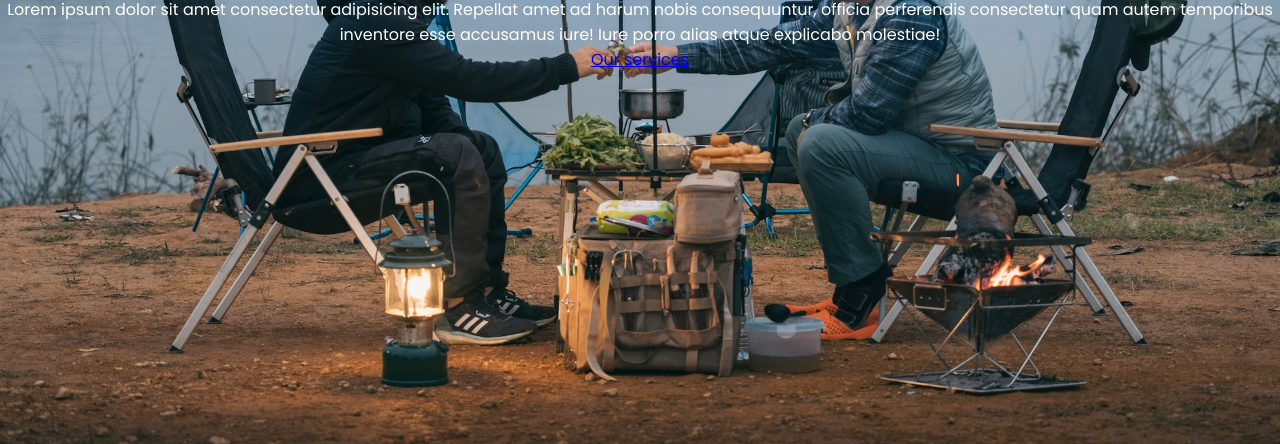
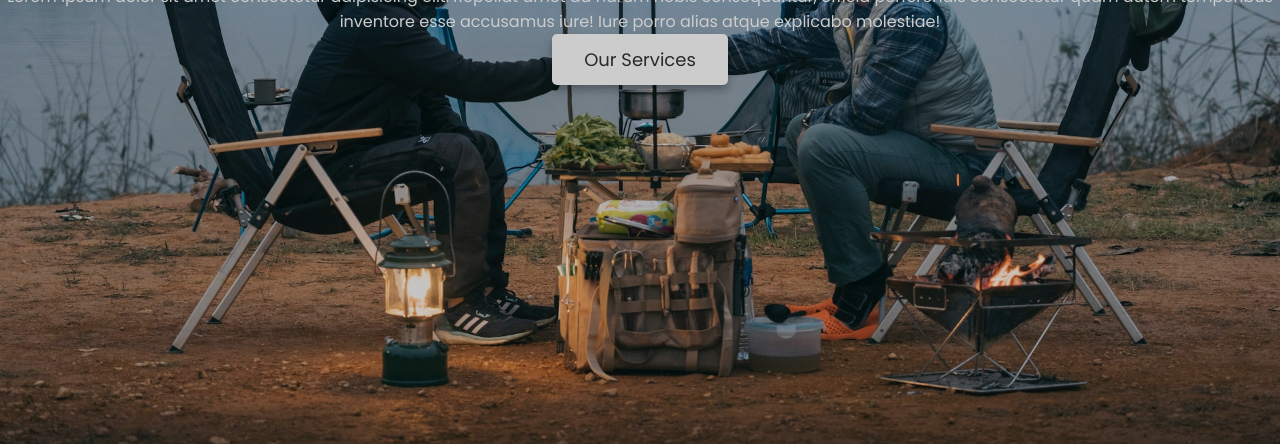
Before and after one commit to aryanpanchal09/Frontend-projects, a plain HTML site: page Statis Website/index.html in a window 1280 px wide. Shown: the part 356-800 px from the top of the page. Drawn offline with Linux system fonts and the light colour scheme.

Commit message:
branches created and hover effect added

```diff
--- a/Statis Website/style.css
+++ b/Statis Website/style.css
@@ -42,8 +42,10 @@ header {
 }
 .navbar a:hover {
   color: #ddd;
+  cursor: pointer;
 }
 
+/* Homepage */
 .homepage {
   position: relative;
   height: 100vh;
@@ -51,6 +53,16 @@ header {
   background: url("images/home-bg.jpg");
   background-position: center;
   background-size: cover;
+}
+.homepage::before {
+  content: "";
+  position: absolute;
+  height: 100%;
+  width: 100%;
+  top: 0;
+  left: 0;
+  background: rgba(0, 0, 0, 0.2);
+  pointer-events: none;
 }
 .homepage .content {
   height: 85%;
@@ -66,3 +78,20 @@ header {
   font-weight: 700;
   margin-bottom: 10px;
 }
+.homepage a {
+  color: #333;
+  text-decoration: none;
+  background: #fff;
+  padding: 10px 30px;
+  border-radius: 5px;
+  border: 2px solid #fff;
+  box-shadow: rgba(0, 0, 0, 0.3) 0 5px 10px;
+  font-size: 18px;
+  transition: color 0.3s;
+  text-transform: capitalize;
+}
+.homepage a:hover {
+  color: #fff;
+  background: rgba(255, 255, 255, 0.3);
+  cursor: pointer;
+}
```
Also changed, not shown: Statis Website/index.html (+6 -1 lines).
